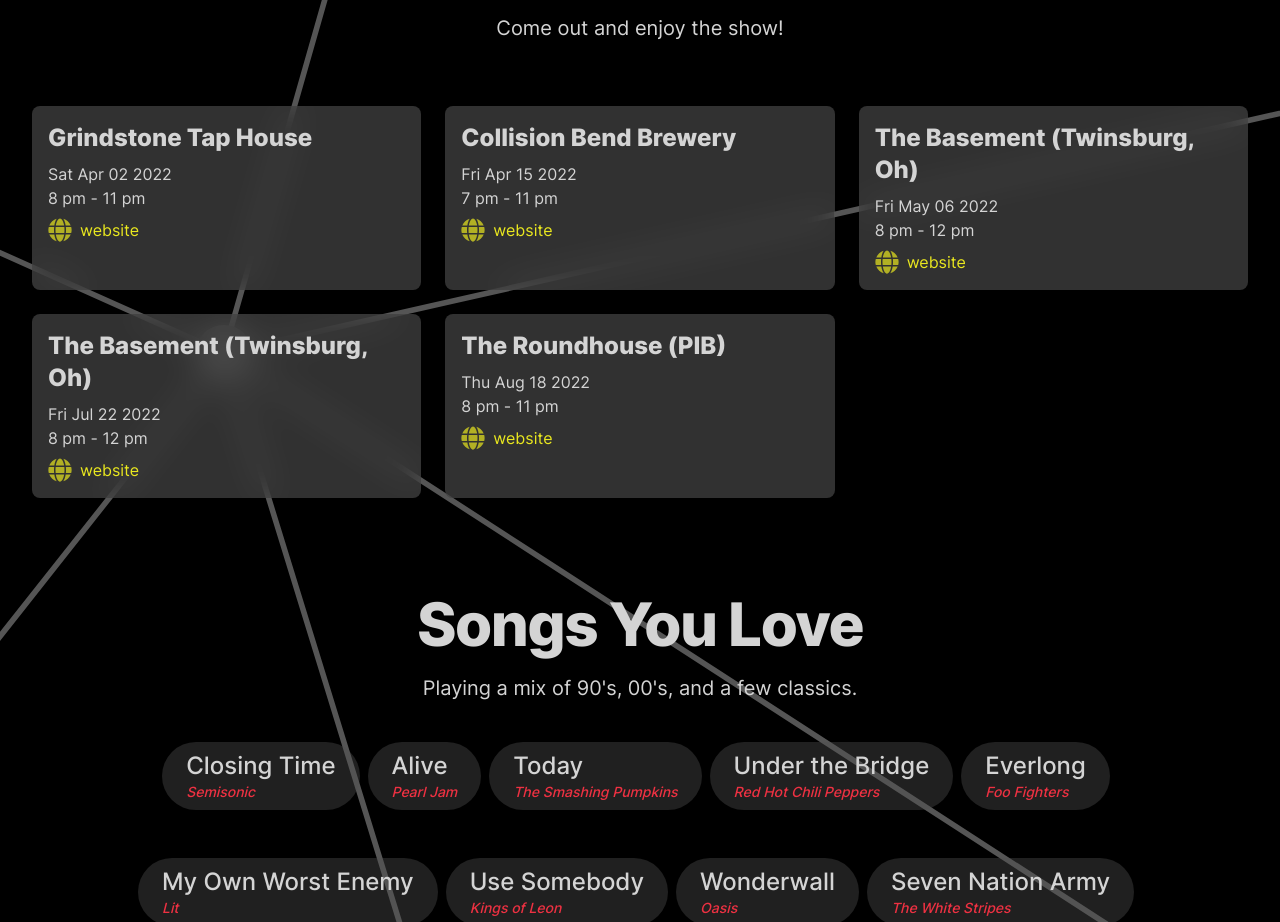
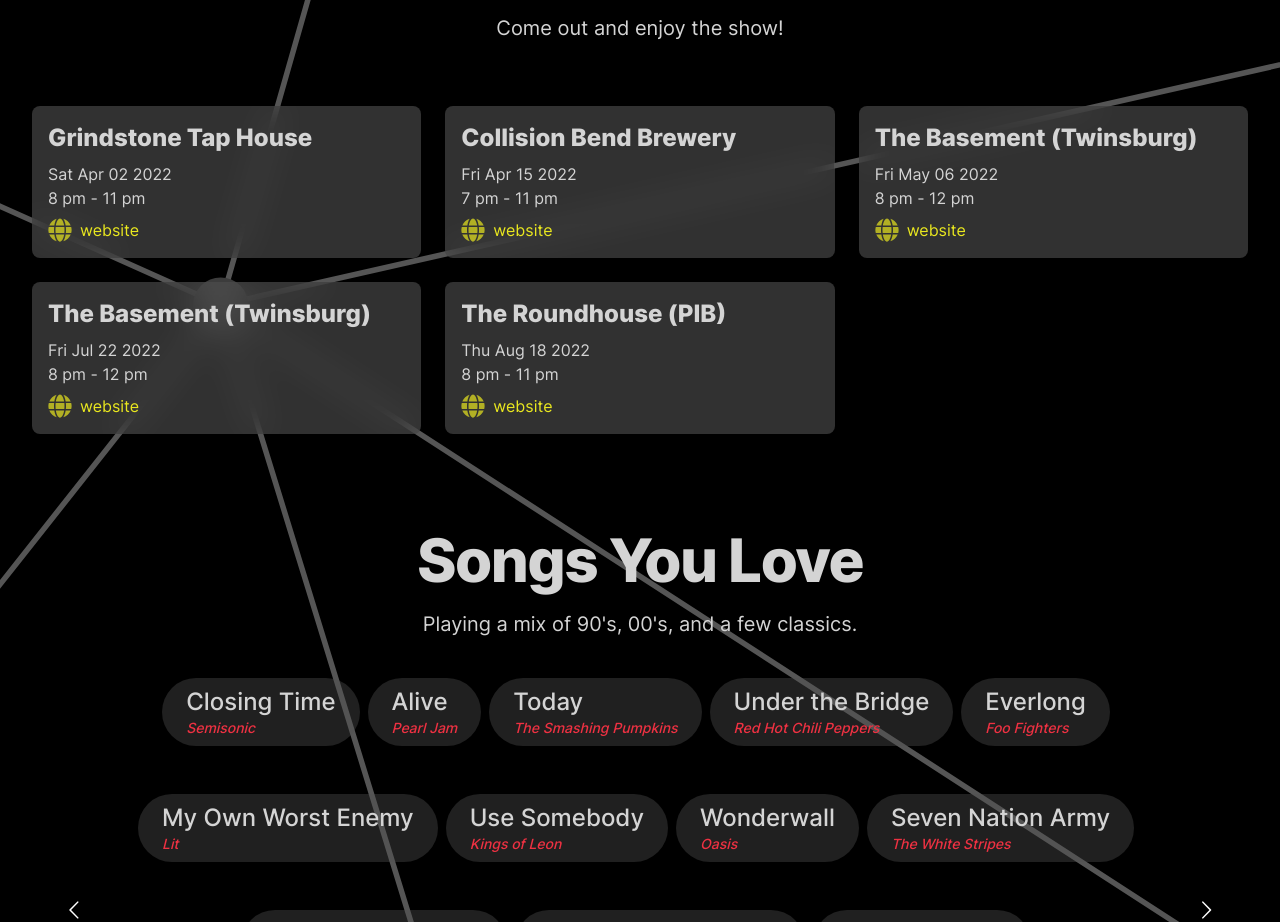
Before and after one commit to keepforever/www.endrockcle.com, a Next.js app: page / in a window 1280 px wide. Shown: the part 3000-3922 px from the top of the page. Built offline with nearby package versions, Linux system fonts and the light colour scheme.

Commit message:
chore: rename

```diff
--- a/src/constants/shows.ts
+++ b/src/constants/shows.ts
@@ -16,14 +16,14 @@ export const shows = [
   {
     id: 3,
     date: '05/06/2022',
-    venueName: 'The Basement (Twinsburg, Oh)',
+    venueName: 'The Basement (Twinsburg)',
     beginEnd: '8 pm - 12 pm',
     url: 'https://www.facebook.com/TheBasementTwinsburg',
   },
   {
     id: 4,
     date: '07/22/2022',
-    venueName: 'The Basement (Twinsburg, Oh)',
+    venueName: 'The Basement (Twinsburg)',
     beginEnd: '8 pm - 12 pm',
     url: 'https://www.facebook.com/TheBasementTwinsburg',
   },
```
